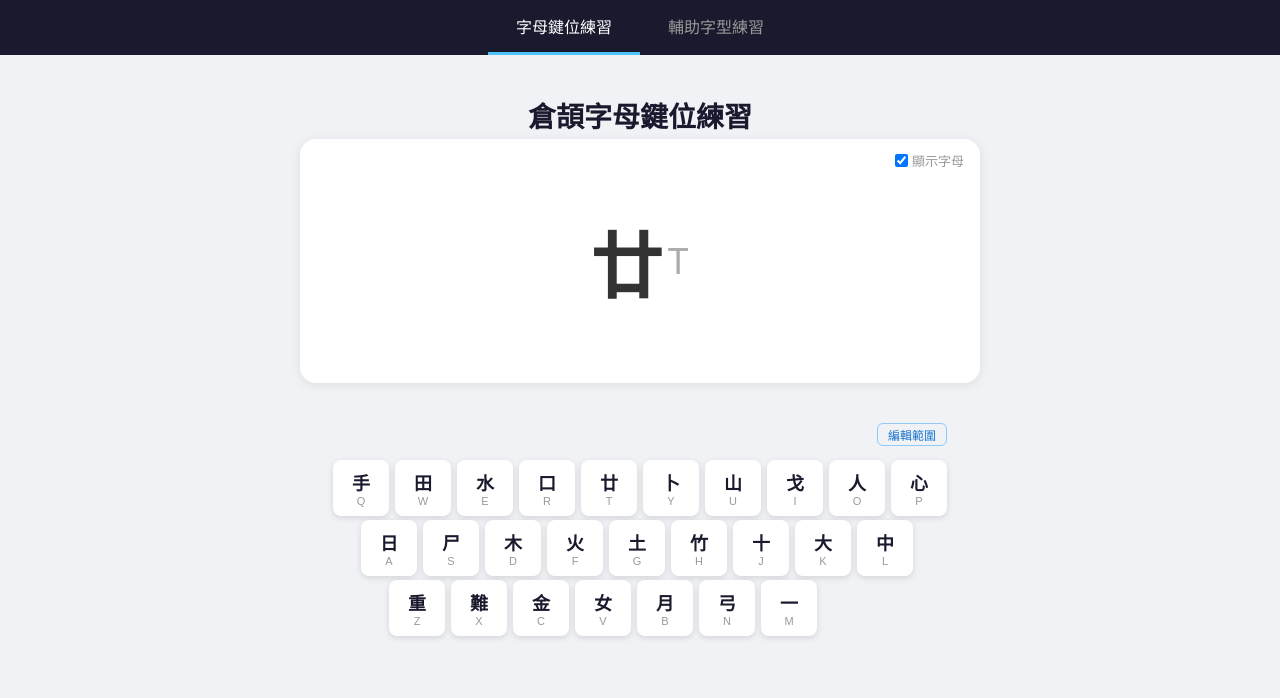
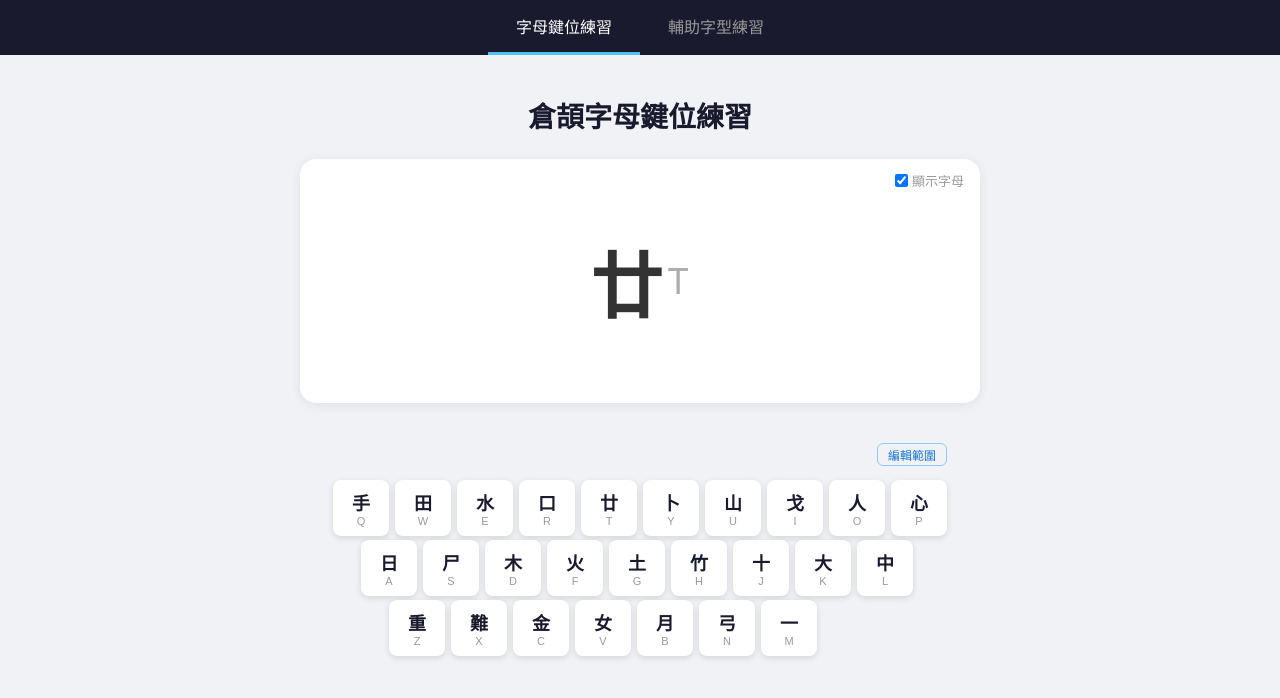
Before and after one commit to Spike-Leung/cangjie-input-method-practice, a React (Vite) app: page /letter-practice in a window 1280 px wide. Shown: the top 698 px of the page. Built offline with nearby package versions, Linux system fonts and the light colour scheme.

Commit message:
style: use logical property margin-block on quiz-card

```diff
--- a/src/index.css
+++ b/src/index.css
@@ -57,7 +57,7 @@ body {
   background: #fff;
   border-radius: 16px;
   padding: 32px 24px;
-  margin-bottom: 24px;
+  margin-block: 24px;
   box-shadow: 0 2px 12px rgba(0, 0, 0, 0.08);
 }
 
```
